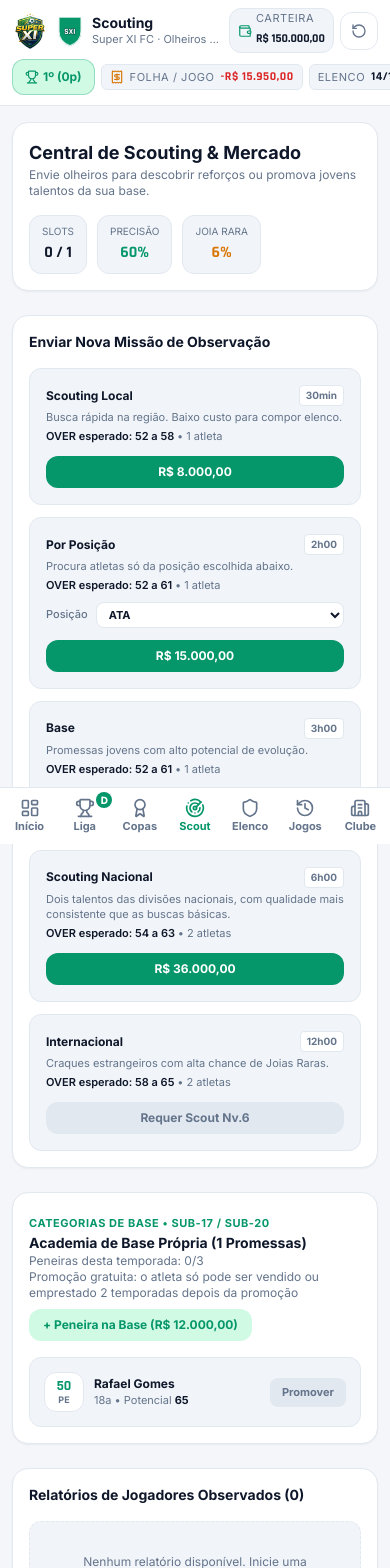
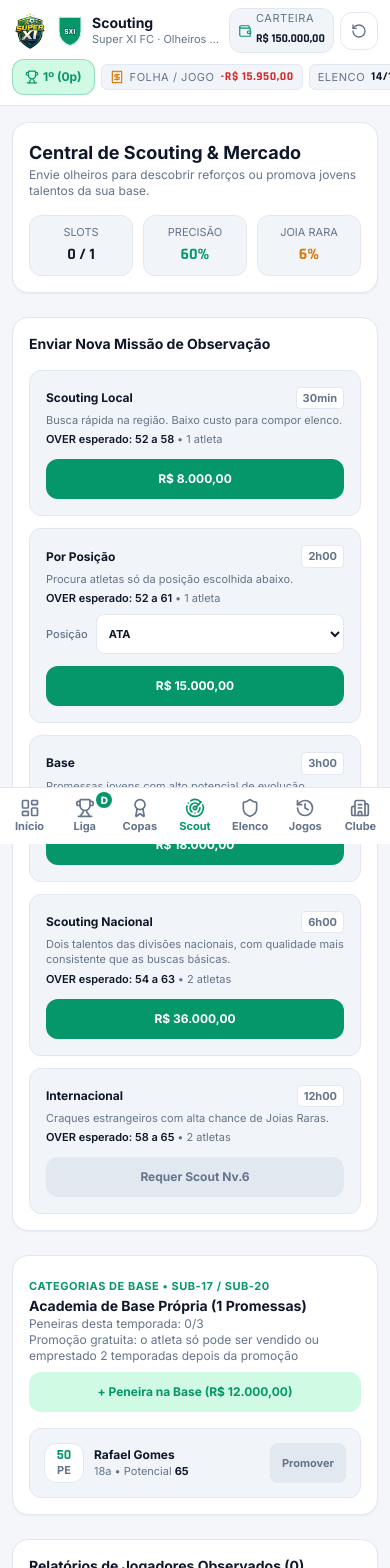
Before and after one commit to adrinoxdev/super-xi, a Vue app: page /#/scouting in a window 390 px wide. Shown: the top 1568 px of the page. Built offline with nearby package versions, Linux system fonts and the light colour scheme.

Commit message:
fix(scouting): barra, catalogo, relatorios e base em mobile

```diff
--- a/src/components/scouting/ScoutMissionCatalog.vue
+++ b/src/components/scouting/ScoutMissionCatalog.vue
@@ -40,7 +40,7 @@ function reportsLabel(type: ScoutMissionType): string {
         <div class="space-y-1">
           <div class="flex flex-wrap items-center justify-between gap-x-2 gap-y-1">
             <span class="font-bold text-xs text-ink min-w-0 break-words [overflow-wrap:anywhere]">{{ m.title }}</span>
-            <span class="shrink-0 text-[10px] font-bold px-1.5 py-0.5 rounded bg-surface border border-borderline text-ink-muted">
+            <span class="shrink-0 text-[11px] font-bold px-1.5 py-0.5 rounded bg-surface border border-borderline text-ink-muted">
               {{ formatDuration(m.durationSec * club.scoutingSpec.timeMult) }}
             </span>
           </div>
@@ -53,7 +53,7 @@ function reportsLabel(type: ScoutMissionType): string {
             Posição
             <select
               v-model="scouting.selectedScoutPosition"
-              class="flex-1 min-w-0 bg-surface border border-borderline rounded-lg px-2 py-1 font-bold text-ink focus:outline-none"
+              class="flex-1 min-w-0 bg-surface border border-borderline rounded-lg px-2 py-2 sm:py-1 min-h-[40px] sm:min-h-0 font-bold text-ink focus:outline-none"
             >
               <option v-for="pos in ALL_POSITIONS" :key="pos" :value="pos">{{ formatPosBR(pos) }}</option>
             </select>
@@ -64,7 +64,7 @@ function reportsLabel(type: ScoutMissionType): string {
           @click="startScoutMission(m.type)"
           :disabled="club.upgrades.scoutingLevel < m.minLevel || scouting.activeMissions.length >= club.scoutingSpec.slots || club.budget < m.cost"
           :title="club.budget < m.cost ? blockedMsg(m.cost) : undefined"
-          class="w-full px-3 py-2 text-xs transition-colors"
+          class="w-full min-h-[40px] sm:min-h-0 px-3 py-2 text-xs transition-colors"
         >
           <template v-if="club.upgrades.scoutingLevel < m.minLevel">Requer Scout Nv.{{ m.minLevel }}</template>
           <template v-else>{{ formatCurrency(m.cost) }}</template>
--- a/src/components/scouting/ScoutReportCard.vue
+++ b/src/components/scouting/ScoutReportCard.vue
@@ -66,11 +66,11 @@ const { openCompareModal, signScoutedPlayer, dismissReport } = useScouting()
 
     <p v-if="hireWarning" class="text-[11px] text-amberpro font-semibold break-words">{{ hireWarning }}</p>
 
-    <div class="flex items-center gap-2">
+    <div class="flex flex-wrap items-center gap-2">
       <button
         type="button"
         @click="openCompareModal(rep)"
-        class="flex-1 min-w-0 py-2 rounded-xl bg-surface hover:bg-borderline border border-borderline text-ink text-xs font-bold transition-colors"
+        class="flex-1 min-w-0 min-h-[40px] sm:min-h-0 py-2 rounded-xl bg-surface hover:bg-borderline border border-borderline text-ink text-xs font-bold transition-colors"
       >
         Comparar
       </button>
@@ -78,7 +78,7 @@ const { openCompareModal, signScoutedPlayer, dismissReport } = useScouting()
         @click="signScoutedPlayer(rep)"
         :disabled="squad.isFull"
         :title="fullTitle"
-        class="flex-1 min-w-0 py-2 disabled:cursor-not-allowed text-xs transition-colors"
+        class="flex-1 min-w-0 min-h-[40px] sm:min-h-0 py-2 disabled:cursor-not-allowed text-xs transition-colors"
       >
         Contratar
       </BaseButton>
@@ -86,7 +86,7 @@ const { openCompareModal, signScoutedPlayer, dismissReport } = useScouting()
         type="button"
         @click="dismissReport(rep.id)"
         title="Dispensar Relatório"
-        class="shrink-0 p-2 rounded-xl bg-surface hover:bg-dangerpro-soft border border-borderline text-ink-muted hover:text-dangerpro transition-colors"
+        class="shrink-0 p-2 min-w-[40px] min-h-[40px] sm:min-w-0 sm:min-h-0 inline-flex items-center justify-center rounded-xl bg-surface hover:bg-dangerpro-soft border border-borderline text-ink-muted hover:text-dangerpro transition-colors"
       >
         <X class="w-4 h-4" />
       </button>
--- a/src/components/scouting/ScoutStatusBar.vue
+++ b/src/components/scouting/ScoutStatusBar.vue
@@ -13,17 +13,17 @@ const scouting = useScoutingStore()
       <h2 class="text-lg sm:text-xl font-bold text-ink">Central de Scouting & Mercado</h2>
       <p class="text-xs text-ink-muted">Envie olheiros para descobrir reforços ou promova jovens talentos da sua base.</p>
     </div>
-    <div class="flex flex-wrap items-center gap-2.5">
-      <div class="bg-subtle px-3 py-2 rounded-xl border border-borderline text-center">
-        <span class="text-[10px] uppercase text-ink-muted block">Slots</span>
+    <div class="grid grid-cols-3 sm:flex sm:flex-wrap items-center gap-2.5">
+      <div class="bg-subtle px-2 sm:px-3 py-2 rounded-xl border border-borderline text-center min-w-0">
+        <span class="text-[11px] uppercase text-ink-muted block">Slots</span>
         <span class="font-score font-bold text-base text-ink">{{ scouting.activeMissions.length }} / {{ club.scoutingSpec.slots }}</span>
       </div>
-      <div class="bg-subtle px-3 py-2 rounded-xl border border-borderline text-center">
-        <span class="text-[10px] uppercase text-ink-muted block">Precisão</span>
+      <div class="bg-subtle px-2 sm:px-3 py-2 rounded-xl border border-borderline text-center min-w-0">
+        <span class="text-[11px] uppercase text-ink-muted block">Precisão</span>
         <span class="font-score font-bold text-base text-emeraldpro">{{ Math.round(club.accuracyWithStaff * 100) }}%</span>
       </div>
-      <div class="bg-subtle px-3 py-2 rounded-xl border border-borderline text-center">
-        <span class="text-[10px] uppercase text-ink-muted block">Joia Rara</span>
+      <div class="bg-subtle px-2 sm:px-3 py-2 rounded-xl border border-borderline text-center min-w-0">
+        <span class="text-[11px] uppercase text-ink-muted block">Joia Rara</span>
         <span class="font-score font-bold text-base text-amberpro">
           {{ Math.round(club.gemChanceWithStaff * 100) }}%
         </span>
--- a/src/components/scouting/YouthAcademyPanel.vue
+++ b/src/components/scouting/YouthAcademyPanel.vue
@@ -32,7 +32,7 @@ const { runYouthAcademyTryout, promoteYouthProspect } = useScouting()
         @click="runYouthAcademyTryout"
         :disabled="club.budget < 12000 || club.tryoutsThisSeason >= MAX_TRYOUTS_PER_SEASON"
         :title="club.tryoutsThisSeason >= MAX_TRYOUTS_PER_SEASON ? 'Limite de peneiras desta temporada atingido.' : club.budget < 12000 ? blockedMsg(12000) : undefined"
-        class="px-3.5 py-2 disabled:opacity-50 text-xs transition-colors self-start sm:self-auto"
+        class="min-h-[40px] sm:min-h-0 px-3.5 py-2 disabled:opacity-50 text-xs transition-colors w-full sm:w-auto"
       >
         + Peneira na Base ({{ formatCurrency(12000) }})
       </BaseButton>
@@ -47,12 +47,12 @@ const { runYouthAcademyTryout, promoteYouthProspect } = useScouting()
         :key="kid.id"
         padding="p-3.5"
         layout="block"
-        class="flex items-center justify-between gap-3"
+        class="flex flex-wrap items-center justify-between gap-3"
       >
-        <div class="flex items-center gap-2.5 min-w-0">
+        <div class="flex items-center gap-2.5 min-w-0 flex-1">
           <div class="w-10 h-10 rounded-xl bg-surface border border-borderline flex flex-col items-center justify-center shrink-0">
             <span class="font-score font-extrabold text-sm text-emeraldpro leading-none">{{ kid.overall }}</span>
-            <span class="text-[9px] font-bold text-ink-muted">{{ formatPosBR(kid.position) }}</span>
+            <span class="text-[11px] md:text-[10px] font-bold text-ink-muted">{{ formatPosBR(kid.position) }}</span>
           </div>
           <div class="min-w-0">
             <div class="font-bold text-xs text-ink truncate" :title="kid.name">{{ kid.name }}</div>
@@ -66,7 +66,7 @@ const { runYouthAcademyTryout, promoteYouthProspect } = useScouting()
           @click="promoteYouthProspect(kid)"
           :disabled="squad.isFull"
           :title="squad.isFull ? squadFullTitle(squad.players.length, club.maxSquadCapacity) : undefined"
-          class="px-3 py-1.5 rounded-lg bg-emeraldpro hover:bg-emeraldpro-hover disabled:bg-borderline disabled:text-ink-muted disabled:cursor-not-allowed text-white text-[11px] font-bold shrink-0"
+          class="min-h-[40px] sm:min-h-0 px-3 py-1.5 rounded-lg bg-emeraldpro hover:bg-emeraldpro-hover disabled:bg-borderline disabled:text-ink-muted disabled:cursor-not-allowed text-white text-[11px] font-bold shrink-0"
         >
           Promover
         </button>
```
